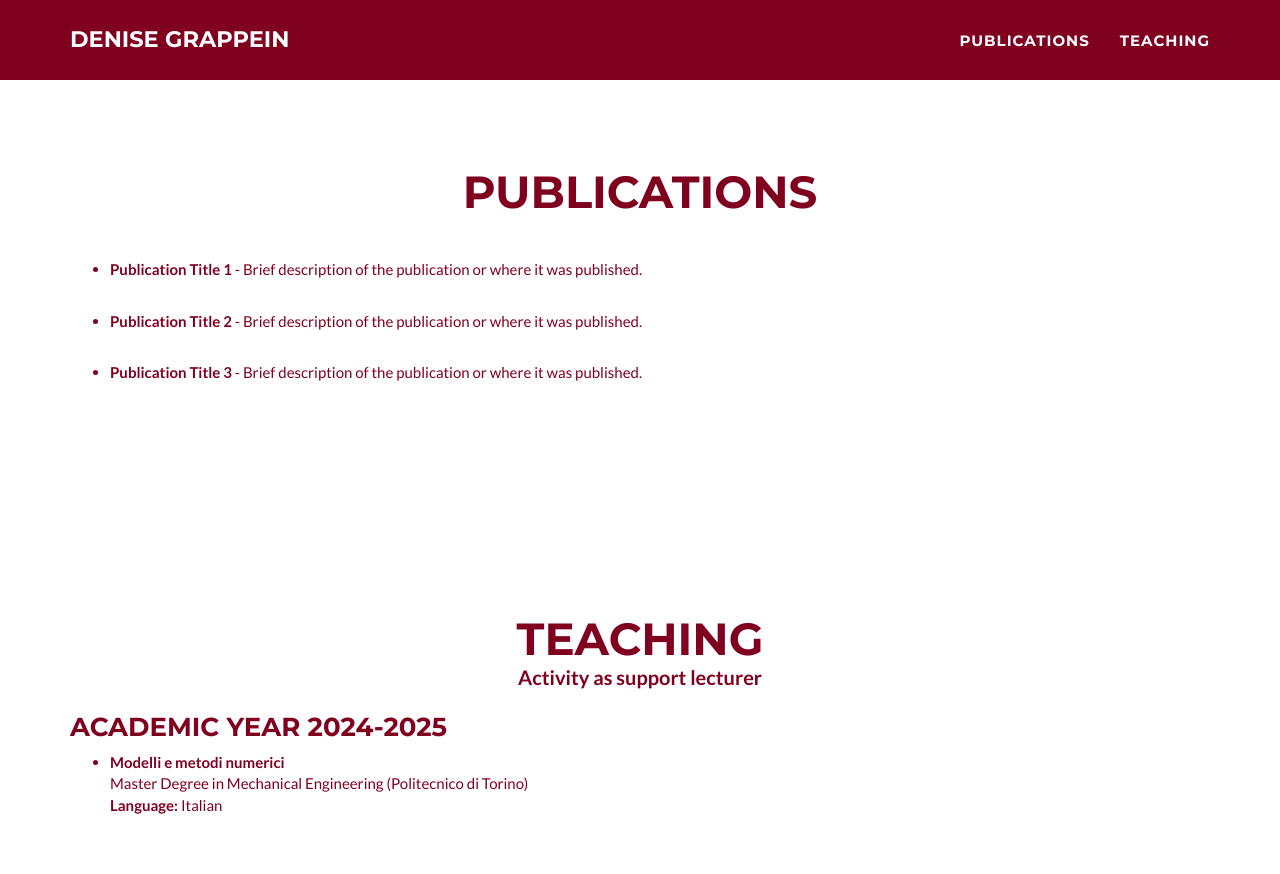
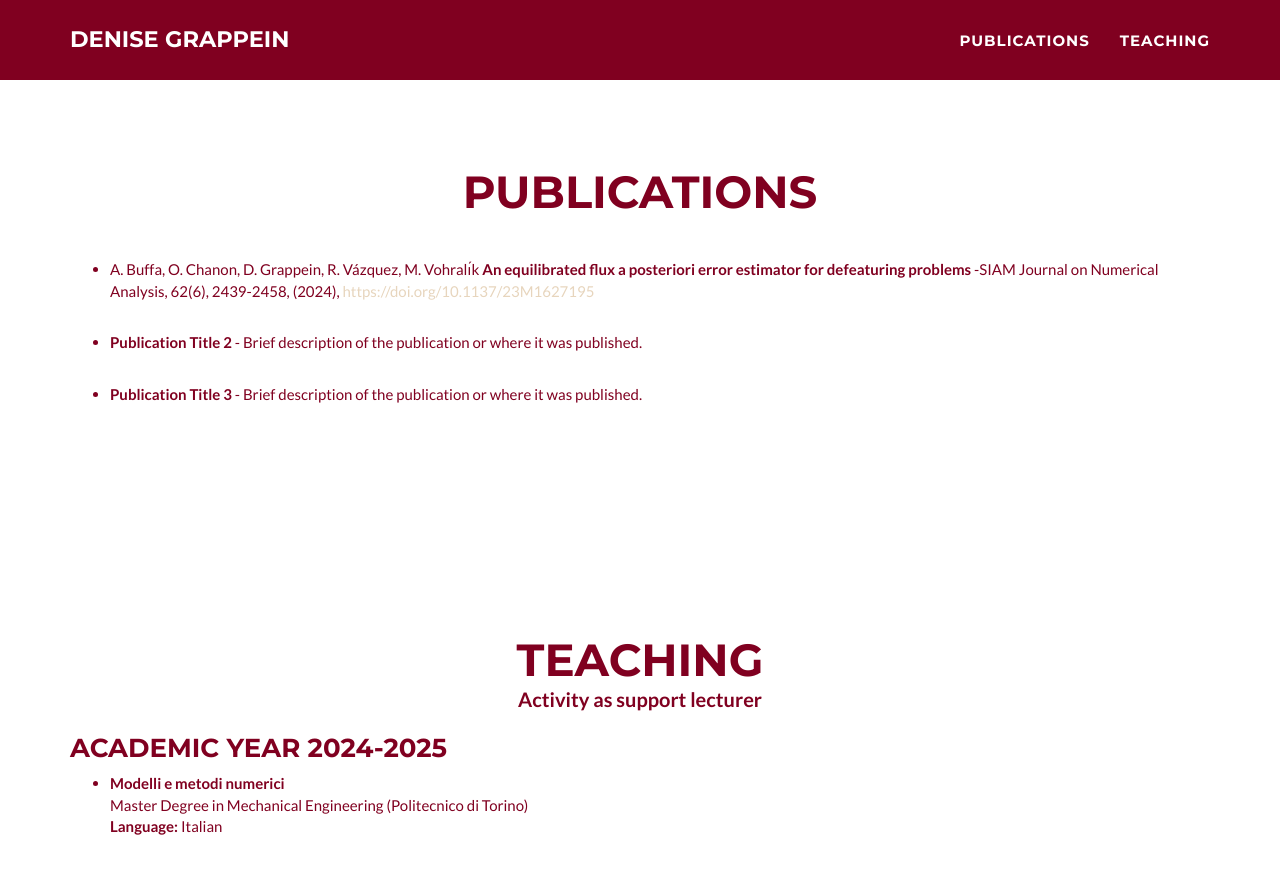
Before and after one commit to dgrappein/dgrappein.github.io, a Jekyll site: the page built from _posts/2014-07-18-project-1.markdown, in a window 1280 px wide and 900 px high, scrolled down 750 px. Shown: the top 874 px of the window. Built offline with Jekyll 4.4.1, drawn with Linux system fonts in a browser that asks for light colours.

Commit message:
added publ

```diff
--- a/_includes/publications.html
+++ b/_includes/publications.html
@@ -6,7 +6,7 @@
          <h2 class="text-center">Publications</h2> <!-- Title for the Publications section, centered -->
 	<br><br>
 	 <ul class="publication-list">
-          <li><strong>Publication Title 1</strong> - Brief description of the publication or where it was published.</li>
+		 <li>A. Buffa, O. Chanon, D. Grappein, R. Vázquez, M. Vohralı́k <strong>An equilibrated flux a posteriori error estimator for defeaturing problems</strong> -SIAM Journal on Numerical Analysis, 62(6), 2439-2458, (2024), <a href="https://doi.org/10.1137/23M1627195">https://doi.org/10.1137/23M1627195</a></li>
           <li><strong>Publication Title 2</strong> - Brief description of the publication or where it was published.</li>
           <li><strong>Publication Title 3</strong> - Brief description of the publication or where it was published.</li>
           <!-- Add more publications here -->
```
